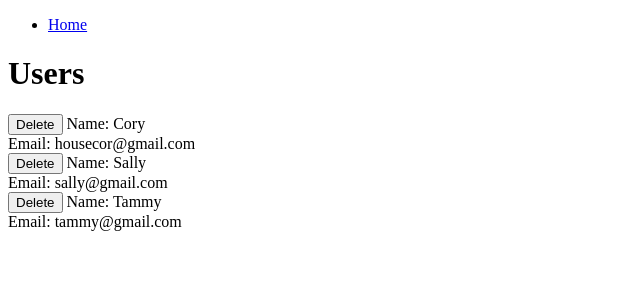
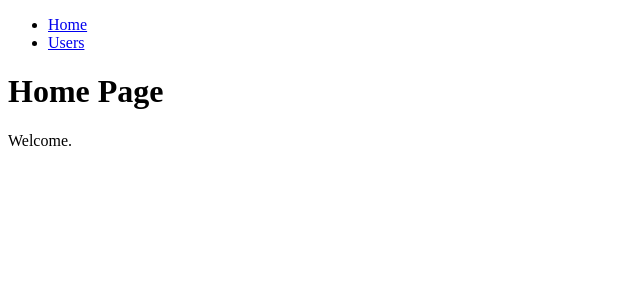
Before and after one commit to coryhouse/Helmes, a React (Create React App) app: page / in a window 1280 px wide. Shown: the top 300 px of the page, without its empty margins (0-640 px from the left). Built offline with nearby package versions, Linux system fonts and the light colour scheme.

Commit message:
Thursday WIP - Navigation

```diff
--- /dev/null
+++ b/src/HomePage.js
@@ -0,0 +1,12 @@
+import React from "react";
+
+const HomePage = () => {
+  return (
+    <div>
+      <h1>Home Page</h1>
+      <p>Welcome.</p>
+    </div>
+  );
+};
+
+export default HomePage;
--- a/src/Navigation.js
+++ b/src/Navigation.js
@@ -1,13 +1,17 @@
-import React, { Component } from "react";
+import React from "react";
 
-const Navigation = ({ isAdmin }) => (
+const Navigation = ({ isAdmin, onLinkClick }) => (
   <ul>
     <li>
-      <a href="#">Home</a>
+      <a href="/" onClick={event => onLinkClick(event, "HomePage")}>
+        Home
+      </a>
     </li>
     {isAdmin && (
       <li>
-        <a href="#">Users</a>
+        <a href="/users" onClick={event => onLinkClick(event, "Users")}>
+          Users
+        </a>
       </li>
     )}
   </ul>
--- a/src/index.js
+++ b/src/index.js
@@ -3,6 +3,7 @@ import ReactDOM from "react-dom";
 import Navigation from "./Navigation";
 import registerServiceWorker from "./registerServiceWorker";
 import Users from "./Users";
+import HomePage from "./HomePage";
 
 class App extends React.Component {
   constructor(props) {
@@ -12,20 +13,33 @@ class App extends React.Component {
         { id: 1, name: "Cory", email: "housecor@gmail.com" },
         { id: 2, name: "Sally", email: "sally@gmail.com" },
         { id: 3, name: "Tammy", email: "tammy@gmail.com" }
-      ]
+      ],
+      currentPage: "HomePage"
     };
   }
 
-  onDeleteClick = id => {
+  handleDeleteUserClick = id => {
     const users = this.state.users.filter(user => user.id !== id);
     this.setState({ users });
+  };
+
+  handleNavigationClick = (event, page) => {
+    event.preventDefault();
+    this.setState({ currentPage: page });
   };
 
   render() {
     return (
       <div>
-        <Navigation />
-        <Users users={this.state.users} onDeleteClick={this.onDeleteClick} />
+        <Navigation isAdmin onLinkClick={this.handleNavigationClick} />
+        {this.state.currentPage === "HomePage" ? (
+          <HomePage />
+        ) : (
+          <Users
+            users={this.state.users}
+            onDeleteClick={this.handleDeleteUserClick}
+          />
+        )}
       </div>
     );
   }
```
